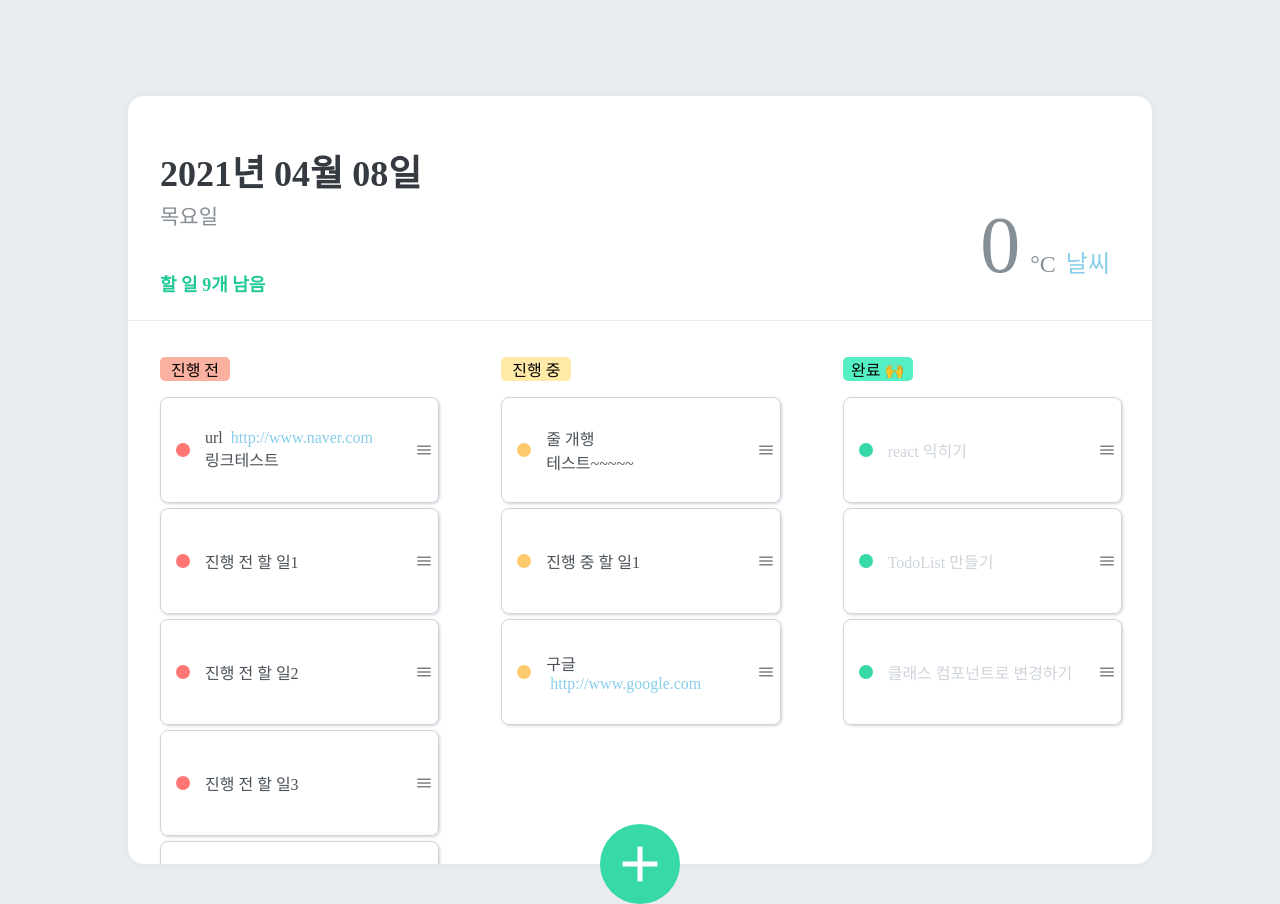
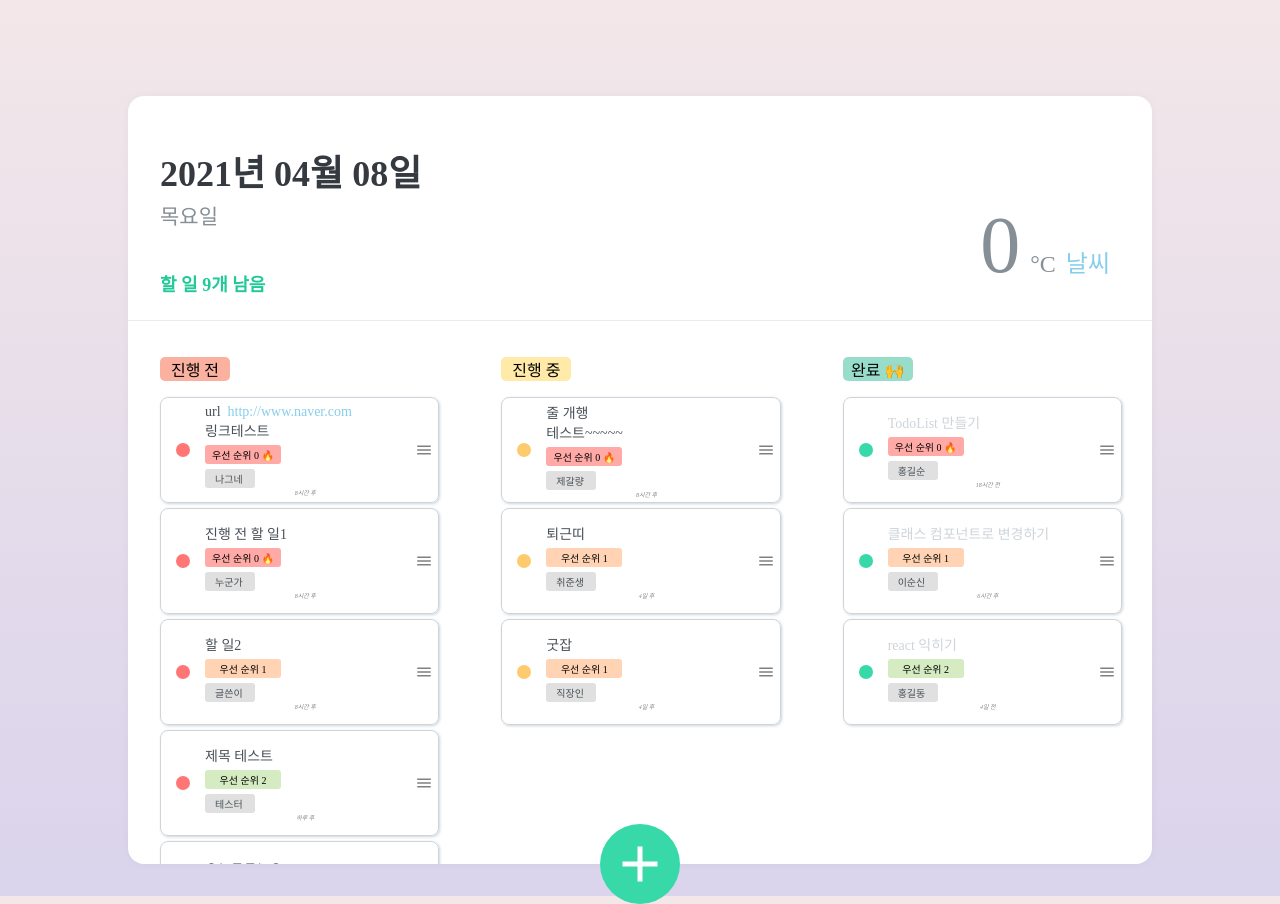
Before and after one commit to thyoondev/React-Springboot-TodoList, a React (Create React App) app: page / in a window 1280 px wide. Built offline with nearby package versions, Linux system fonts and the light colour scheme; no server answers.

Commit message:
feat : 우선순위 세분화 및 작성자 추가

```diff
--- a/src/App.js
+++ b/src/App.js
@@ -7,7 +7,7 @@ import TodoCreate from "./components/TodoCreate";
 
 const GlobalStyle = createGlobalStyle`
   body {
-    background: #e9ecef;
+    background-image: linear-gradient(to top, #dad4ec 0%, #dad4ec 1%, #f3e7e9 100%);
   }
 `;
 
@@ -15,87 +15,111 @@ const App = () => {
   const [todoList, setTodoList] = useState([
     {
       id: 1,
-      text: "react 익히기",
-      priority: 0,
+      title: "react 익히기",
+      content: "react 익히기",
+      priority: 2,
       createdDate: 20210404172315,
       process: 2,
+      author: "홍길동",
     },
     {
       id: 2,
-      text: "TodoList 만들기",
+      title: "TodoList 만들기",
+      content: "TodoList 만들기",
       priority: 0,
       createdDate: 20210407122315,
       process: 2,
+      author: "홍길순",
     },
     {
       id: 3,
-      text: "클래스 컴포넌트로 변경하기",
-      priority: 0,
+      title: "클래스 컴포넌트로 변경하기",
+      content: "클래스 컴포넌트로 변경하기",
+      priority: 1,
       createdDate: 20210408122315,
       process: 2,
+      author: "이순신",
     },
     {
       id: 5,
-      text: "줄 개행 \n테스트~~~~~",
+      title: "줄 개행 \n테스트~~~~~",
+      content: "줄 개행 \n테스트~~~~~",
       priority: 0,
       createdDate: 20210408141215,
       process: 1,
+      author: "제갈량",
     },
     {
       id: 6,
-      text: "url http://www.naver.com 링크테스트",
+      title: "url http://www.naver.com 링크테스트",
+      content: "url http://www.naver.com 링크테스트",
       priority: 0,
       createdDate: 20210408142515,
       process: 0,
+      author: "나그네",
     },
     {
       id: 8,
-      text: "진행 전 할 일1",
+      title: "진행 전 할 일1",
+      content: "진행 전 할 일1",
       priority: 0,
       createdDate: 20210408142515,
       process: 0,
+      author: "누군가",
     },
     {
       id: 9,
-      text: "진행 전 할 일2",
-      priority: 0,
+      title: "할 일2",
+      content: "진행 전 할 일2",
+      priority: 1,
       createdDate: 20210408142515,
       process: 0,
+      author: "글쓴이",
     },
     {
       id: 10,
-      text: "진행 전 할 일3",
-      priority: 0,
-      createdDate: 20210408142515,
+      title: "제목 테스트",
+      content: "진행 전 할 일3",
+      priority: 2,
+      createdDate: 20210409142515,
       process: 0,
+      author: "테스터",
     },
     {
       id: 11,
-      text: "진행 전 할 일4",
-      priority: 0,
-      createdDate: 20210408142515,
+      title: "ㅇㄴㅁㅁㄴㅇ",
+      content: "진행 전 할 일4",
+      priority: 2,
+      createdDate: 20210411112515,
       process: 0,
+      author: "개발자",
     },
     {
       id: 12,
-      text: "진행 전 할 일5",
-      priority: 0,
-      createdDate: 20210408142515,
+      title: "ㅅㄷㄴㅅ",
+      content: "진행 전 할 일5",
+      priority: 2,
+      createdDate: 20210411142515,
       process: 0,
+      author: "초딩",
     },
     {
       id: 13,
-      text: "진행 중 할 일1",
-      priority: 0,
-      createdDate: 20210408142515,
+      title: "퇴근띠",
+      content: "진행 중 할 일1",
+      priority: 1,
+      createdDate: 20210412102515,
       process: 1,
+      author: "취준생",
     },
     {
       id: 14,
-      text: "구글 \nhttp://www.google.com",
-      priority: 0,
-      createdDate: 20210408142515,
+      title: "굿잡",
+      content: "구글 \nhttp://www.google.com",
+      priority: 1,
+      createdDate: 20210412142515,
       process: 1,
+      author: "직장인",
     },
   ]);
 
--- a/src/components/TodoCreate.js
+++ b/src/components/TodoCreate.js
@@ -115,11 +115,12 @@ function TodoCreate(props) {
     createItem({
       todo: {
         id: todos.length + 1, //배열 전체 길이에 1씩 더해 id값 만듬
-        text: value,
-        done: false,
-        priority: 0,
+        title: value,
+        content: value,
+        priority: 3,
         createdDate: moment().format("YYYYMMDDHHmmss"),
         process: 0,
+        author: "홍길동",
       },
     });
     onValue("");
--- a/src/components/TodoItem.js
+++ b/src/components/TodoItem.js
@@ -60,8 +60,8 @@ const TodoItemBlock = styled.div`
   border-radius: 8px;
   margin-top: 5px;
   //cursor: pointer;
+  width: 100%;
   height: 80px;
-  width: 100%;
   box-shadow: 1px 1px 3px 0px #ced4da;
   &:hover {
     background-color: #f5f5f5;
@@ -70,7 +70,7 @@ const TodoItemBlock = styled.div`
 
 const Text = styled.div`
   flex: 1;
-  font-size: 16px;
+  font-size: 14px;
   color: #495057;
   word-break: keep-all;
   ${(props) =>
@@ -128,9 +128,48 @@ const ProcessStateCircle = styled.button`
     border: 1px solid gray;
   }
 `;
+
 const ViewText = styled.div`
   white-space: pre-wrap; //공백을 코드에 있는 그대로 표시함, 코드에 줄바꿈이 없어도 자동 줄바꿈이 됨
 `;
+
+const ContentBox = styled.div`
+  display: flex;
+  flex-direction: column;
+  width: 100%;
+  cursor: pointer;
+`;
+const Priority = styled.div`
+  font-size: 10px;
+  padding: 2px 3px;
+  background-color: #fab1a0;
+  border-radius: 3px;
+  text-align: center;
+  margin: 5px 0px;
+  width: 70px;
+  ${(props) =>
+    props.priority === 0
+      ? css`
+          background-color: #ffaaa7;
+        `
+      : props.priority === 1
+      ? css`
+          background-color: #ffd3b4;
+        `
+      : css`
+          background-color: #d5ecc2;
+        `}
+`;
+
+const Author = styled.div`
+  font-size: 10px;
+  padding: 2px 10px;
+  background-color: #dfe0df;
+  max-width: 30px;
+  border-radius: 3px;
+  color: #495057;
+`;
+
 function TodoItem(props) {
   const { todo, removeItem, pinItem, toggleProcessState } = props;
   const [processToggle, setProcessToggle] = useState(false);
@@ -140,7 +179,7 @@ function TodoItem(props) {
   let addDate = moment(todo.createdDate, "YYYYMMDDHHmmss").fromNow();
 
   //웹 링크 처리
-  let rawString = todo.text;
+  let rawString = todo.title;
   let expUrl = new RegExp(
     "(http|https|ftp|telnet|news|irc)://([-/.a-zA-Z0-9_~#%$?&=:200-377()]+)",
     "gi"
@@ -149,19 +188,19 @@ function TodoItem(props) {
 
   //텍스트에 htt 가 포함되면 a태그로 감싸주고 포함되어있지않으면 raw string 그대로 출력
   const getText = () => {
-    if (todo.text.indexOf(result) !== -1) {
+    if (todo.title.indexOf(result) !== -1) {
       return rawString.replace(
         result,
         `<a href="${result}" target="_blank"> ${result} </a>`,
         todo.text
       );
     } else {
-      return todo.text;
+      return todo.title;
     }
   };
 
   return (
-    <TodoItemBlock>
+    <TodoItemBlock title={todo.title}>
       {/* 프로세스 상태 관리 조건부 렌더링 */}
       <div onClick={() => setProcessToggle(!processToggle)}>
         {processToggle ? (
@@ -192,10 +231,16 @@ function TodoItem(props) {
         )}
       </div>
       {/*내용 출력 */}
-      <Text process={todo.process}>
-        <ViewText dangerouslySetInnerHTML={{ __html: getText() }} />
-      </Text>
-
+      <ContentBox onClick={() => alert("클릭테스트")}>
+        <Text process={todo.process}>
+          <ViewText dangerouslySetInnerHTML={{ __html: getText() }} />
+        </Text>
+        <Priority priority={todo.priority}>
+          우선 순위 {todo.priority} {todo.priority === 0 && "🔥"}
+        </Priority>
+        <Author>{todo.author}</Author>
+        <CreateDate>{addDate}</CreateDate>
+      </ContentBox>
       {/* createdDate text
       <CreateDate>{addDate}</CreateDate>*/}
 
@@ -222,15 +267,6 @@ function TodoItem(props) {
           </Menu>
         )}
       </div>
-
-      {/* task pin button }
-      <AddPin onClick={() => pinItem(todo.id)} priority={todo.priority}>
-        <MdFlag />
-      </AddPin>
-      {/* task remove button}
-      <Remove onClick={() => removeItem(todo.id)}>
-        <MdDelete />
-      </Remove>*/}
     </TodoItemBlock>
   );
 }
--- a/src/components/TodoList.js
+++ b/src/components/TodoList.js
@@ -26,7 +26,7 @@ const TodoListProcessTitle = styled.p`
           background-color: #ffeaa7;
         `
       : css`
-          background-color: #55efc4;
+          background-color: #98ddca;
         `}
   width: 60px;
   border-radius: 5px;
@@ -39,7 +39,6 @@ const showListProcess = (
   todos,
   processState,
   removeItem,
-  toggleItem,
   pinItem,
   toggleProcessState
 ) => {
@@ -61,7 +60,7 @@ function TodoList(props) {
   const { todos, removeItem, pinItem, toggleProcessState } = props;
   //ADD pin function and array sort
   todos.sort((a, b) => a.id - b.id);
-  todos.sort((a, b) => b.priority - a.priority);
+  todos.sort((a, b) => a.priority - b.priority);
 
   return (
     <TodoListBlock>
```
Also changed, not shown: src/components/TodoDetail.js (added, +7 -0 lines).
